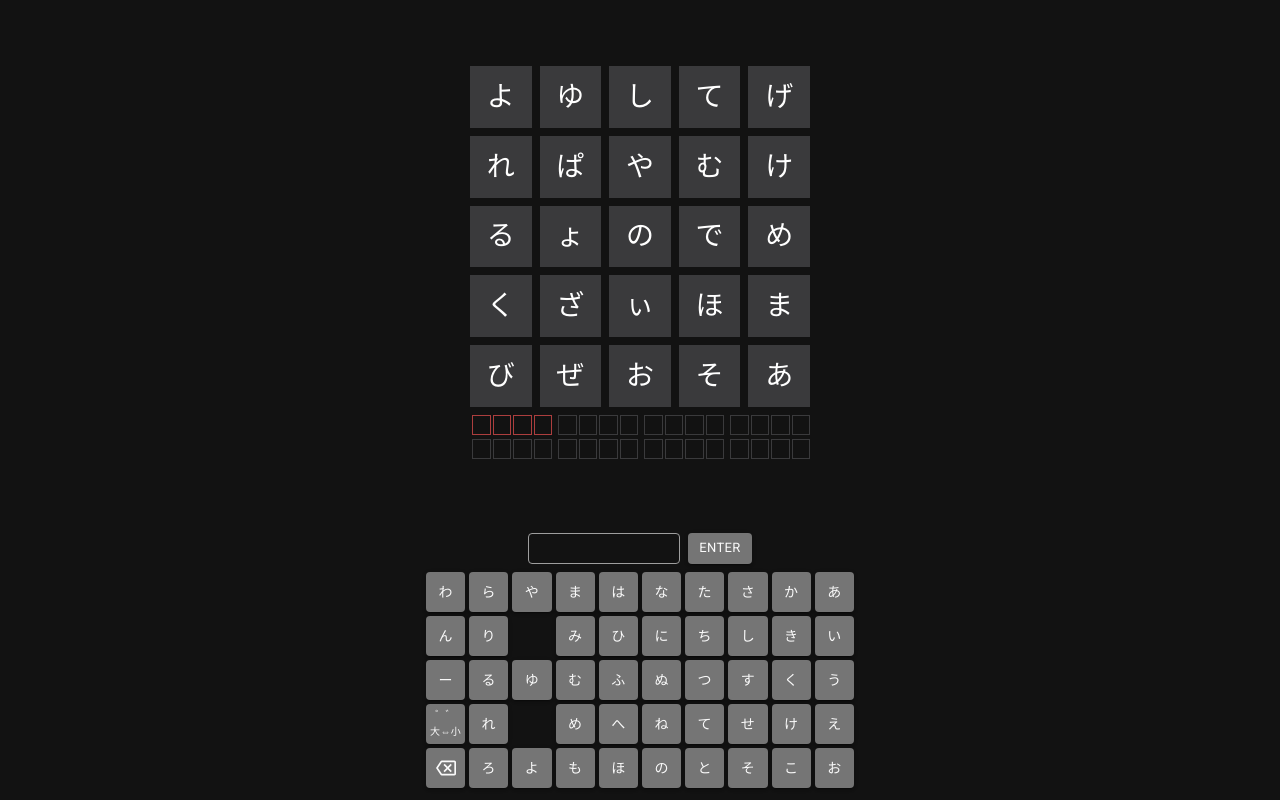
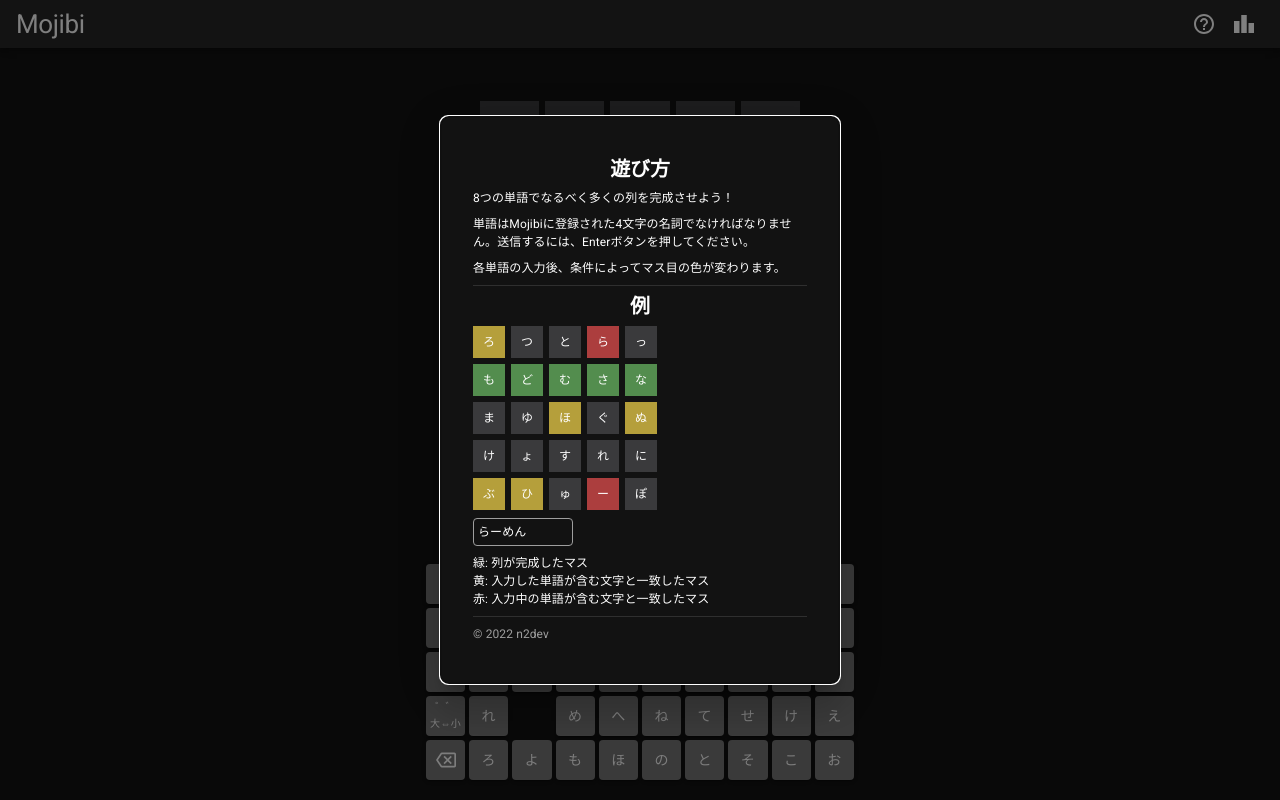
Before and after one commit to hellonagi/mojibi, a React (Create React App) app: page / in a window 1280 px wide. Built offline with nearby package versions, Linux system fonts and the light colour scheme.

Commit message:
Add header

```diff
--- a/src/App.tsx
+++ b/src/App.tsx
@@ -1,13 +1,38 @@
+import { useLayoutEffect, useState, createContext } from 'react'
 import './app.css'
 import CssBaseline from '@mui/material/CssBaseline'
 import { ThemeProvider } from '@mui/material/styles'
 import theme from './theme'
+import Header from './components/header'
 import Game from './components/game'
+import HowToPlay from './components/modals/HowToPlay'
+
+export const HeaderContext = createContext({})
 
 function App() {
+	const [openHTP, setOpenHTP] = useState<boolean>(false)
+
+	useLayoutEffect(() => {
+		const hasVisited = localStorage.getItem('has_visited')
+
+		if (hasVisited !== 'true') {
+			setOpenHTP(true)
+			localStorage.setItem('has_visited', 'true')
+		}
+	}, [])
+
 	return (
 		<ThemeProvider theme={theme}>
 			<CssBaseline />
+			<HeaderContext.Provider
+				value={{
+					openHTP,
+					setOpenHTP,
+				}}
+			>
+				<Header />
+				<HowToPlay />
+			</HeaderContext.Provider>
 			<Game />
 		</ThemeProvider>
 	)
--- a/src/components/game/BingoGrid.tsx
+++ b/src/components/game/BingoGrid.tsx
@@ -45,15 +45,15 @@ const Bingo = () => {
 	}, [enteredWords])
 
 	return (
-		<Box flexGrow={1} display='flex' justifyContent='center' alignItems='center'>
+		<Box mt={1} flexGrow={1} display='flex' justifyContent='center' alignItems='center'>
 			<Box>
 				{/* <UpperInfo /> */}
 				<Box
-					minWidth={340}
+					minWidth={320}
 					display='grid'
 					gridTemplateColumns='repeat(5, 1fr)'
 					gridTemplateRows='repeat(5, 1fr)'
-					gap={1}
+					gap={0.75}
 				>
 					{bingoLetters.map((letter, index) => {
 						return <Cell letter={letter} index={index} key={letter} />
--- a/src/components/game/index.tsx
+++ b/src/components/game/index.tsx
@@ -18,7 +18,7 @@ const Game = () => {
 	// Prevents the 100vh problem that the viewport is not constant in some mobile browsers
 	const documentHeight = () => {
 		const doc = document.documentElement
-		doc.style.setProperty('--doc-height', `${window.innerHeight}px`)
+		doc.style.setProperty('--doc-height', `calc(${window.innerHeight}px - 56px)`)
 	}
 	window.addEventListener('resize', documentHeight)
 	documentHeight()
--- /dev/null
+++ b/src/components/header/index.tsx
@@ -0,0 +1,43 @@
+import { useContext } from 'react'
+
+import AppBar from '@mui/material/AppBar'
+import Box from '@mui/material/Box'
+import Toolbar from '@mui/material/Toolbar'
+import Typography from '@mui/material/Typography'
+import IconButton from '@mui/material/IconButton'
+import HelpOutlineIcon from '@mui/icons-material/HelpOutline'
+import LeaderboardIcon from '@mui/icons-material/Leaderboard'
+
+import { HeaderContext } from '../../App'
+interface HTPContext {
+	setOpenHTP: React.Dispatch<React.SetStateAction<boolean>>
+}
+
+const Header = () => {
+	const { setOpenHTP } = useContext(HeaderContext) as HTPContext
+
+	const handleHelpClick = (e: React.MouseEvent<HTMLButtonElement>) => {
+		e.preventDefault()
+		setOpenHTP(true)
+	}
+
+	return (
+		<AppBar position='static'>
+			<Toolbar sx={{ minHeight: 40, height: 40 }}>
+				<Typography variant='h1' component='h1' sx={{ flexGrow: 1 }}>
+					Mojibi
+				</Typography>
+				<Box display='flex'>
+					<IconButton color='inherit' onClick={handleHelpClick}>
+						<HelpOutlineIcon />
+					</IconButton>
+					<IconButton color='inherit'>
+						<LeaderboardIcon />
+					</IconButton>
+				</Box>
+			</Toolbar>
+		</AppBar>
+	)
+}
+
+export default Header
--- /dev/null
+++ b/src/components/modals/HowToPlay.tsx
@@ -0,0 +1,111 @@
+import { useContext } from 'react'
+import Box from '@mui/material/Box'
+import Modal from '@mui/material/Modal'
+import Typography from '@mui/material/Typography'
+import Divider from '@mui/material/Divider'
+
+import { HeaderContext } from '../../App'
+
+const style = {
+	position: 'absolute',
+	top: '50%',
+	left: '50%',
+	transform: 'translate(-50%, -50%)',
+	width: 400,
+	backgroundColor: 'background.paper',
+	borderRadius: 2,
+	border: '1px solid #222',
+	boxShadow: 24,
+	p: 4,
+}
+
+interface HTPContext {
+	openHTP: boolean
+	setOpenHTP: React.Dispatch<React.SetStateAction<boolean>>
+}
+
+const HowToPlay = () => {
+	const { openHTP, setOpenHTP } = useContext(HeaderContext) as HTPContext
+	const bingoExample = 'ろつとらっもどむさなまゆほぐぬけょすれにぶひゅーぽ'.split('')
+	const bingoState = '1003022222001010000011030'.split('')
+
+	const handleClose = () => setOpenHTP(false)
+	return (
+		<Modal
+			open={openHTP}
+			onClose={handleClose}
+			aria-labelledby='parent-modal-title'
+			aria-describedby='parent-modal-description'
+		>
+			<Box sx={{ ...style, width: 400 }}>
+				<Typography my={1} variant='h2' component='h2' textAlign='center'>
+					遊び方
+				</Typography>
+				<Typography my={1}>8つの単語でなるべく多くの列を完成させよう！</Typography>
+				<Typography my={1}>
+					単語はMojibiに登録された4文字の名詞でなければなりません。送信するには、Enterボタンを押してください。
+				</Typography>
+				<Typography my={1}>各単語の入力後、条件によってマス目の色が変わります。</Typography>
+				<Divider />
+				<Typography my={1} variant='h2' component='h2' textAlign='center'>
+					例
+				</Typography>
+				<Box
+					display='grid'
+					gridTemplateColumns='repeat(5, 32px)'
+					gridTemplateRows='repeat(5, 32px)'
+					gap={0.75}
+				>
+					{bingoExample.map((c, i) => {
+						const state = bingoState[i]
+						let cellColor = '#3A3A3C'
+						if (state === '1') {
+							cellColor = '#B59F3B'
+						} else if (state === '2') {
+							cellColor = '#538D4E'
+						} else if (state === '3') {
+							cellColor = '#AC3E3E'
+						}
+
+						return (
+							<Box
+								display='inline-flex'
+								justifyContent='center'
+								alignItems='center'
+								sx={{
+									backgroundColor: cellColor,
+									width: 32,
+									aspectRatio: '1',
+									'&:before': {
+										content: `"${c}"`,
+										display: 'inline-block',
+									},
+								}}
+								key={c}
+							/>
+						)
+					})}
+				</Box>
+				<Box
+					display='inline-block'
+					width={100}
+					p={0.5}
+					mt={1}
+					border='1px solid #9e9e9e'
+					borderRadius={1}
+				>
+					<Typography>らーめん</Typography>
+				</Box>
+				<Typography mt={1}>緑: 列が完成したマス</Typography>
+				<Typography>黄: 入力した単語が含む文字と一致したマス</Typography>
+				<Typography mb={1}>赤: 入力中の単語が含む文字と一致したマス</Typography>
+				<Divider />
+				<Typography my={1} sx={{ color: '#9e9e9e' }}>
+					© 2022 n2dev
+				</Typography>
+			</Box>
+		</Modal>
+	)
+}
+
+export default HowToPlay
--- a/src/theme.ts
+++ b/src/theme.ts
@@ -8,9 +8,20 @@ const theme = createTheme({
 		},
 	},
 	typography: {
+		h1: {
+			fontSize: 26,
+			fontWeight: 500,
+		},
+		h2: {
+			fontSize: 20,
+			fontWeight: 600,
+		},
 		caption: {
 			fontSize: 10,
 		},
+		body1: {
+			fontSize: 12,
+		}
 	},
 	palette: {
 		mode: 'dark',
```
